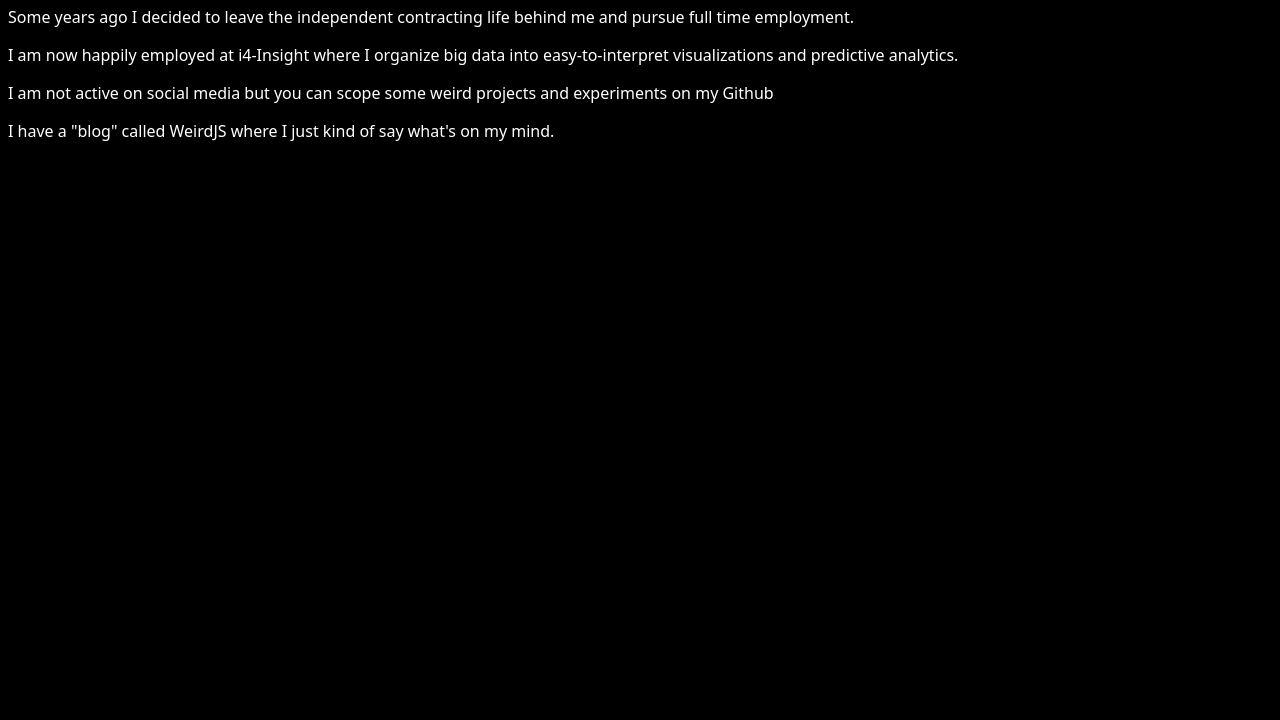
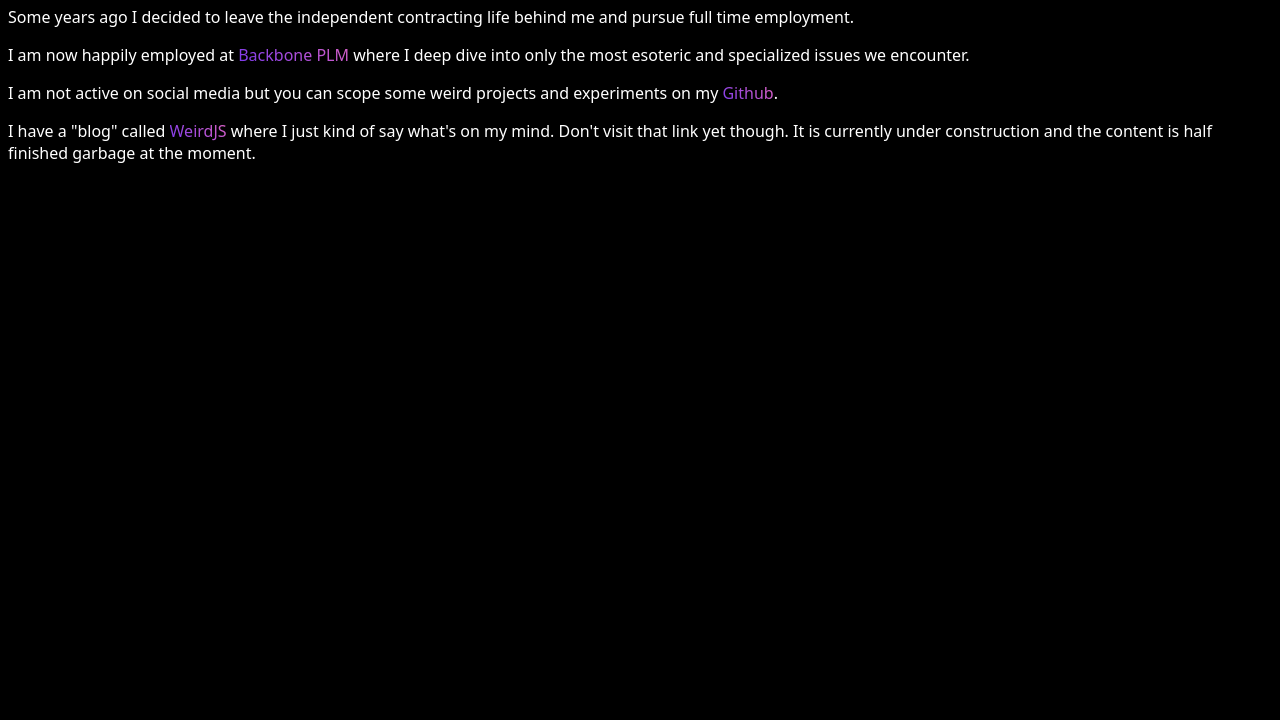
Before and after one commit to mason-smith/solutionops, an Astro site: page / in a window 1280 px wide. Shown: the part 80-800 px from the top of the page. Built offline with nearby package versions, Linux system fonts and the light colour scheme; Astro itself is replaced by a stand-in of ours.

Commit message:
content update

```diff
--- a/package.json
+++ b/package.json
@@ -10,7 +10,7 @@
     "preview": "astro preview",
     "astro": "astro",
     "lint": "eslint --cache --cache-location ./node_modules/.cache/eslint .",
-    "format":"npx prettier --write ."
+    "format": "npx prettier --write ."
   },
   "dependencies": {
     "astro": "^1.8.0"
--- a/src/pages/index.astro
+++ b/src/pages/index.astro
@@ -9,13 +9,24 @@ import Layout from '../layouts/Layout.astro';
     </h1>
     <p>Some years ago I decided to leave the independent contracting life behind me and pursue full time employment.</p>
     <p>
-      I am now happily employed at i4-Insight where I organize big data into easy-to-interpret visualizations and
-      predictive analytics.
+      I am now happily employed at <a class="text-gradient" href="https://backboneplm.com/" target="_blank"
+        >Backbone PLM</a
+      > where I deep dive into only the most esoteric and specialized issues we encounter.
     </p>
 
-    <p>I am not active on social media but you can scope some weird projects and experiments on my Github</p>
+    <p>
+      I am not active on social media but you can scope some weird projects and experiments on my <a
+        class="text-gradient"
+        href="https://github.com/mason-smith"
+        target="_blank">Github</a
+      >.
+    </p>
 
-    <p>I have a "blog" called WeirdJS where I just kind of say what's on my mind.</p>
+    <p>
+      I have a "blog" called <a class="text-gradient" href="https://masonsmith.dev/" target="_blank">WeirdJS</a> where I
+      just kind of say what's on my mind. Don't visit that link yet though. It is currently under construction and the content
+      is half finished garbage at the moment.
+    </p>
   </main>
 </Layout>
 
```
